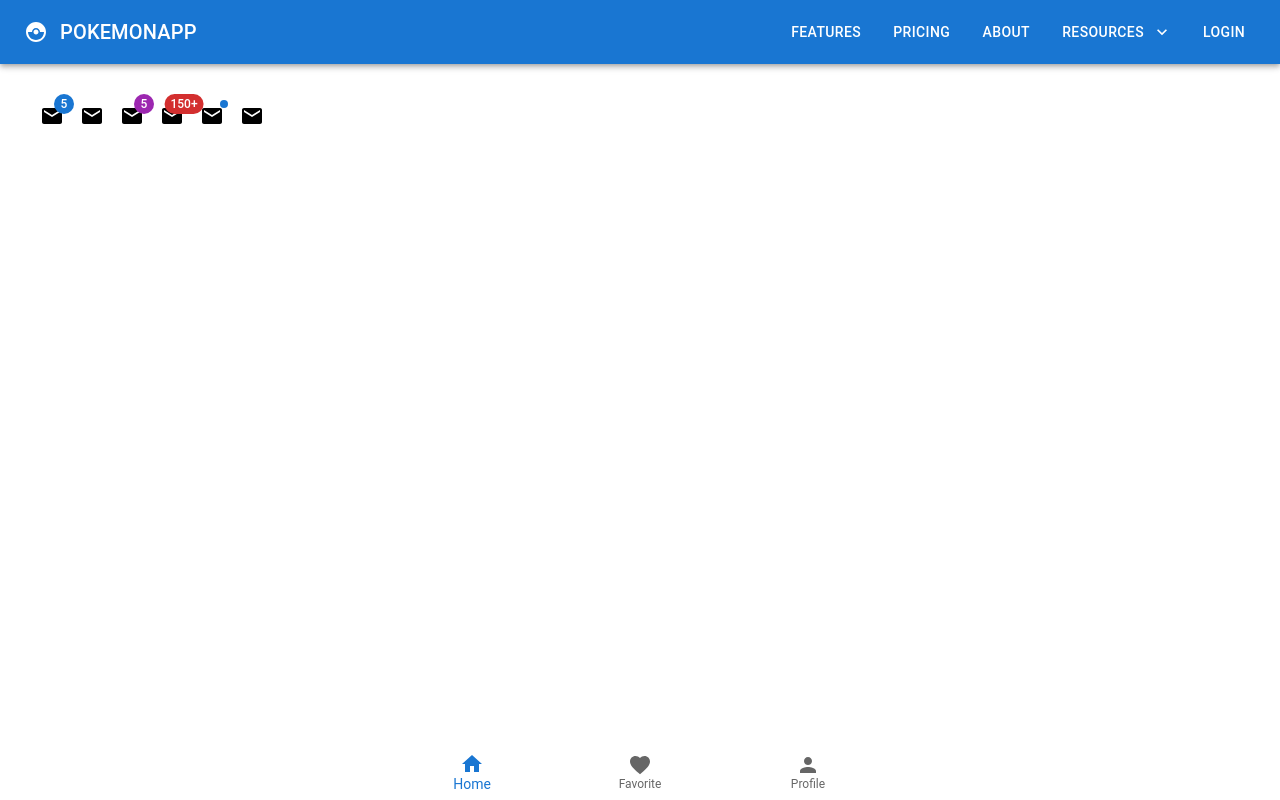
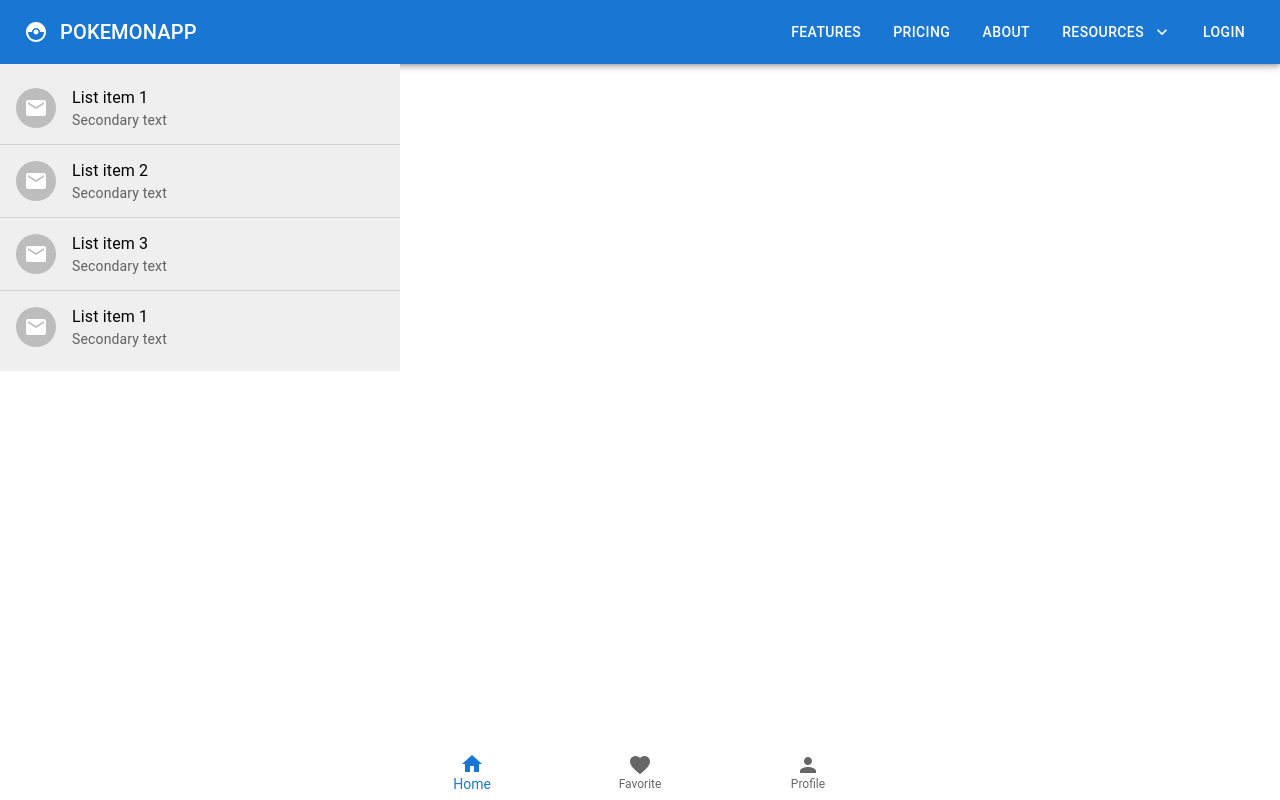
Before and after one commit to Shivaraj777/material-UI-training-demo, a React (Create React App) app: page / in a window 1280 px wide. Built offline with nearby package versions, Linux system fonts and the light colour scheme.

Commit message:
Material UI ListItem component

```diff
--- a/src/App.tsx
+++ b/src/App.tsx
@@ -9,7 +9,8 @@
 // import MuiSpeedDial from './components/MuiSpeedDial';
 import MuiBottomNavigation from './components/MuiBottomNavigation';
 // import MuiAvatar from './components/MuiAvatar';
-import MuiBadge from './components/MuiBadge';
+// import MuiBadge from './components/MuiBadge';
+import MuiList from './components/MuiList';
 // import MuiTypography from './components/MuiTypography';
 // import MuiButton from './components/MuiButton';
 // import MuiTextfield from './components/MuiTextfield';
@@ -44,7 +45,8 @@
       {/* <MuiDrawer /> */}
       {/* <MuiSpeedDial /> */}
       {/* <MuiAvatar /> */}
-      <MuiBadge />
+      {/* <MuiBadge /> */}
+      <MuiList />
       <MuiBottomNavigation />
     </div>
   );
--- /dev/null
+++ b/src/components/MuiList.tsx
@@ -0,0 +1,67 @@
+import { Box, List, ListItem, ListItemText, ListItemIcon, ListItemAvatar, Avatar, ListItemButton, Divider } from '@mui/material';
+import MailIcon from '@mui/icons-material/Mail';
+
+function MuiList() {
+  return (
+    <Box sx={{ width: '400px', backgroundColor: '#efefef'}}>
+      {/* Basic list component */}
+      <List>
+        <ListItem>
+          <ListItemIcon>
+            <ListItemAvatar>
+              <Avatar>
+                <MailIcon />
+              </Avatar>
+            </ListItemAvatar>
+          </ListItemIcon>
+          <ListItemText primary='List item 1' secondary='Secondary text' />
+        </ListItem>
+
+        {/* Divider component is used to create a seperation between components */}
+        <Divider />
+
+        <ListItem>
+          <ListItemIcon>
+            <ListItemAvatar>
+              <Avatar>
+                <MailIcon />
+              </Avatar>
+            </ListItemAvatar>
+          </ListItemIcon>
+          <ListItemText primary='List item 2' secondary='Secondary text' />
+        </ListItem>
+
+        <Divider />
+
+        <ListItem>
+          <ListItemIcon>
+            <ListItemAvatar>
+              <Avatar>
+                <MailIcon />
+              </Avatar>
+            </ListItemAvatar>
+          </ListItemIcon>
+          <ListItemText primary='List item 3' secondary='Secondary text' />
+        </ListItem>
+
+        <Divider />
+
+        {/* Using ListItemButton component to convert item to button */}
+        <ListItem disablePadding>
+          <ListItemButton>
+            <ListItemIcon>
+              <ListItemAvatar>
+                <Avatar>
+                  <MailIcon />
+                </Avatar>
+              </ListItemAvatar>
+            </ListItemIcon>
+            <ListItemText primary='List item 1' secondary='Secondary text' />
+          </ListItemButton>
+        </ListItem>
+      </List>
+    </Box>
+  )
+}
+
+export default MuiList;
```
